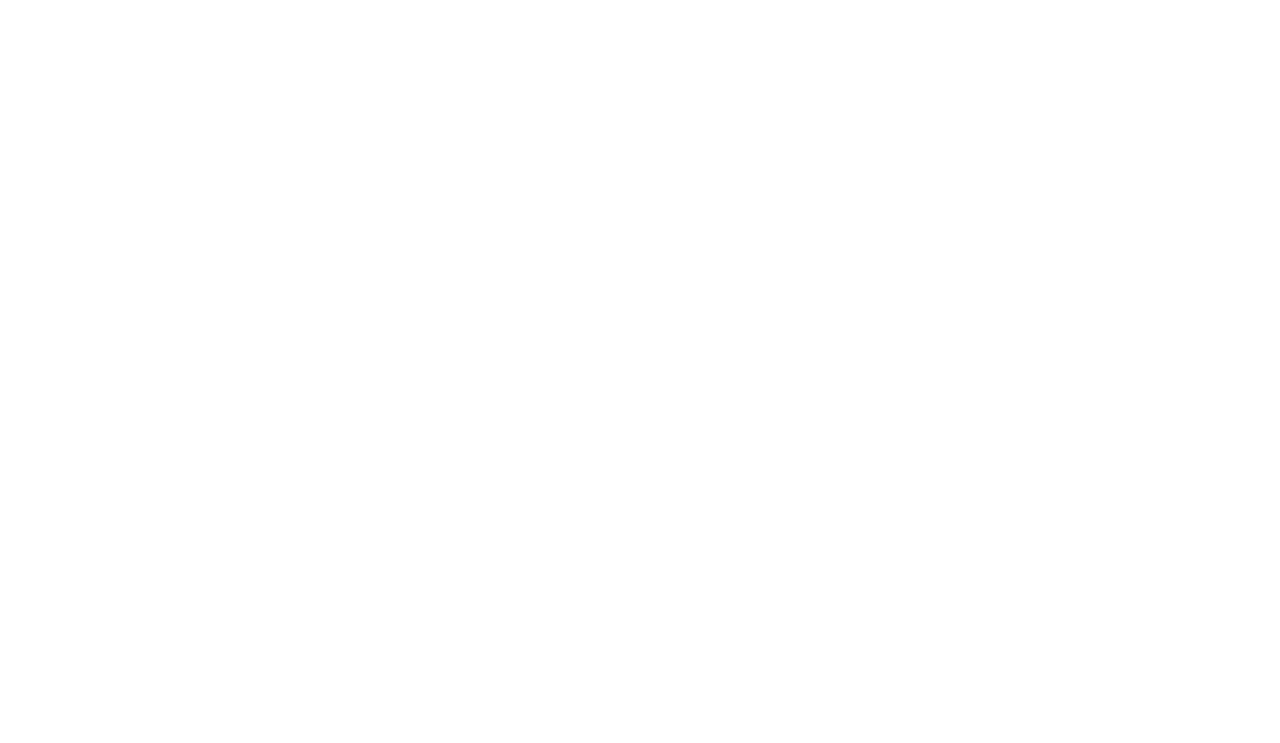
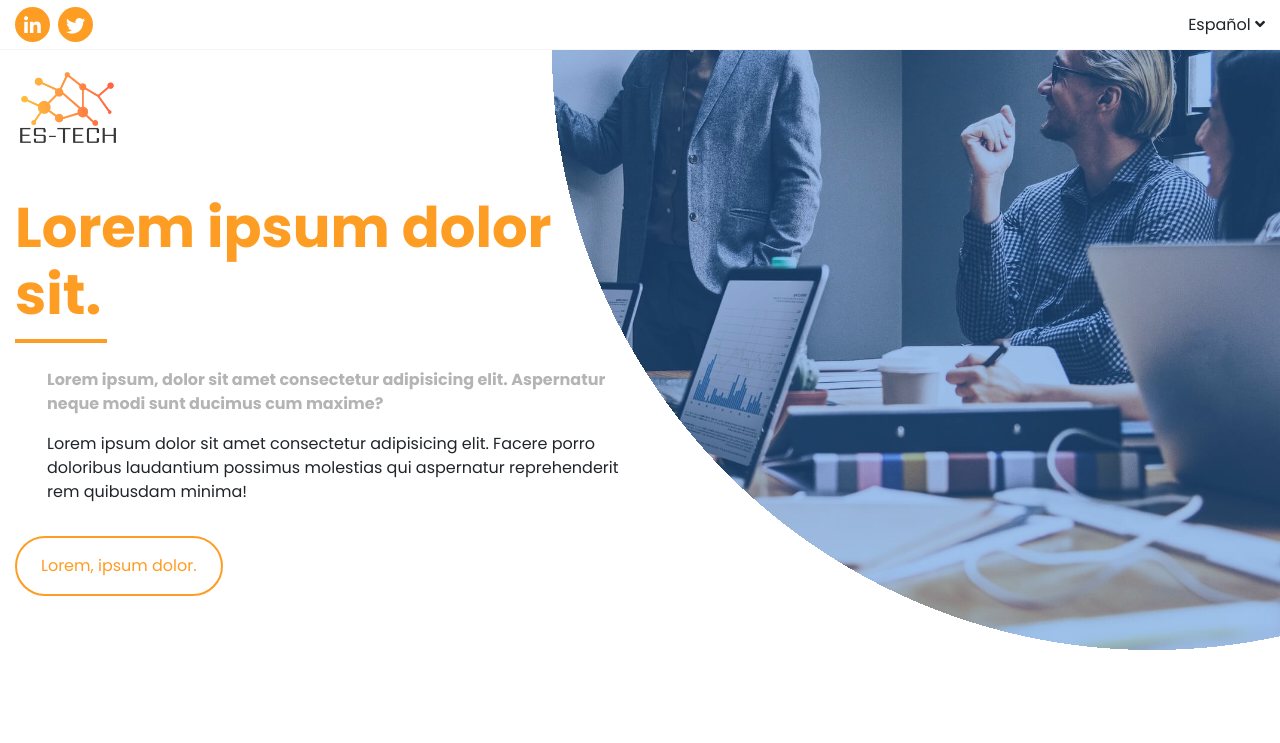
Before and after one commit to abrahamemamani/es-tech, a website: page index.html in a window 1280 px wide. Drawn offline with nearby package versions, Linux system fonts and the light colour scheme.

Commit message:
Se crea la branch 'my-branch-header' con el diseño casi terminado

```diff
--- a/index.html
+++ b/index.html
@@ -7,6 +7,7 @@
 	<meta name="keywords" content="HTML, CSS, JavaScript, Sass, Bootstrap, Git">
 	<meta name="author" content="ES-Tech">
 	<title>ES-Tech</title>
+	<link rel="icon" href="images/favicon.png" type="image/png" sizes="32x32">
 	<link rel="stylesheet" href="https://use.fontawesome.com/releases/v5.4.2/css/all.css"
 	integrity="sha384-/rXc/GQVaYpyDdyxK+ecHPVYJSN9bmVFBvjA/9eOB+pb3F2w2N6fc5qB9Ew5yIns" crossorigin="anonymous">
 	<link href="https://fonts.googleapis.com/icon?family=Material+Icons" rel="stylesheet">
@@ -19,7 +20,54 @@
 
 	<div class="app-wrapper">
 		<!-- Code here! -->
-
+		<header class="app-header">
+			<div class="app-header__bar-top first-color">
+				<div class="container-fluid">
+					<div class="d-flex justify-content-between align-items-center">
+						<div>
+							<ul class="social-links d-flex">
+								<li class="social-links__item"><a class="social-links__link" href="#"><i class="is-icon fab fa-linkedin-in"></i></a></li>
+								<li class="social-links__item"><a class="social-links__link" href="#"><i class="is-icon fab fa-twitter"></i></a></li>
+							</ul>
+						</div>
+						<div>
+							<div class="app-header__bar-top-lang">
+								<span>Español</span>
+								<i class="fas fa-angle-down"></i>
+							</div>
+						</div>
+					</div>
+				</div>
+			</div>
+			<div class="app-banner first-color">
+				<div class="app-banner__brand-container">
+					<div class="container-fluid">
+						<a href="./">
+							<img class="app-banner__brand" src="images/brand.png" alt="">
+						</a>
+					</div>
+				</div>
+				<div class="container-fluid">
+					<div class="row">
+						<div class="col-md-6">
+							<div class="app-banner__data-container">
+								<h1 class="app-banner__title">Lorem ipsum dolor sit.</h1>
+								<p class="app-banner__description--bold">
+									Lorem ipsum, dolor sit amet consectetur adipisicing elit.
+									Aspernatur neque modi sunt ducimus cum maxime?
+								</p>
+								<p class="app-banner__description">
+									Lorem ipsum dolor sit amet consectetur adipisicing elit.
+									Facere porro doloribus laudantium possimus molestias qui aspernatur
+									reprehenderit rem quibusdam minima!
+								</p>
+								<button class="m-btn btn-curve">Lorem, ipsum dolor.</button>
+							</div>
+						</div>
+					</div>
+				</div>
+			</div>
+		</header>
 	</div>
 
 	<script src="https://ajax.googleapis.com/ajax/libs/jquery/1.12.4/jquery.min.js"></script>
--- a/sass/base/_init.scss
+++ b/sass/base/_init.scss
@@ -1,5 +1,12 @@
 // ### Inicializa estilos de etiquetas ###
 
+body {
+    font-family: var(--first-font);
+}
 figure{
     margin: 0;
 }
+ul{
+    margin-bottom: 0;
+    padding-left: 0;
+}
--- /dev/null
+++ b/sass/modules/_banner.scss
@@ -0,0 +1,52 @@
+.app-banner{
+    --image     : url(../images/banner.jpg);
+    --radius    : 1200px;
+    --size      : 100%;
+    position: relative;
+    padding-top: 9rem;
+    padding-bottom: 9rem;
+    background : radial-gradient(circle var(--radius) at 90% 0, rgba($second-color, .4) 50%, #fff 50%),
+                 var(--image) no-repeat right / auto var(--size);
+
+    &__title{
+        position: relative;
+        color: var(--color);
+        font: {
+            size: 3.5em;
+            weight: bold;
+        }
+        &::selection{
+            color: #fff;
+            background-color: var(--color);
+        }
+        &::after{
+            content: '';
+            position: absolute;
+            bottom: -15px;
+            left: 0;
+            height: 4px;
+            width: 15%;
+            background-color: var(--color);
+        }
+    }
+    &__description, &__description--bold{
+        margin-left: 2em;
+    }
+    &__description{
+        margin-bottom: 2em;
+    }
+    &__description--bold{
+        font-weight: bold;
+        color: lighten(#9A9A9A, 10%);
+        margin-top: 2.5em;
+    }
+    &__brand-container{
+        position: absolute;
+        top: 15px;
+        left: 0;
+        width: 100%;
+    }
+    &__brand{
+        height: 85px;
+    }
+}
--- /dev/null
+++ b/sass/modules/_buttons.scss
@@ -0,0 +1,31 @@
+.m-btn{
+    font: {
+        weight: 300;
+        size: 1rem;
+    }
+    text: {
+        align: center;
+        decoration: none;
+    }
+    display: inline-block;
+    border: 1px solid transparent;
+    padding: .375rem .75rem;
+    line-height: 1.5;
+    white-space: nowrap;
+    vertical-align: middle;
+    user-select: none;
+    cursor: pointer;
+}
+
+.btn-curve{
+    padding: 1rem 1.5rem;
+    border-radius: 2rem;
+    color: var(--color);
+    border: 2px solid var(--color);
+    background-color: transparent;
+    transition: all .25s ease;
+    &:hover{
+        color: #fff;
+        background-color: var(--color);
+    }
+}
--- /dev/null
+++ b/sass/modules/_header.scss
@@ -0,0 +1,32 @@
+.app-header{
+    background-color: #fff;
+    &__bar-top{
+        padding: 7px 0;
+        border-bottom: 1px solid #f6f6f6;
+        &-lang{
+            cursor: pointer;
+        }
+    }
+}
+
+.social-links{
+    &__item{
+        list-style: none;
+        margin-right: 8px;
+    }
+    &__link{
+        text-decoration: none;
+    }
+    & .is-icon{
+        display: inline-block;
+        font-size: 1.2em;
+        background-color: var(--color);
+        color: #fff;
+        padding: 5px;
+        border-radius: 50%;
+        height: 35px;
+        width: 35px;
+        text-align: center;
+        line-height: 27px;
+    }
+}
--- a/sass/template.scss
+++ b/sass/template.scss
@@ -1,7 +1,10 @@
-@import "theme/theme";
+@import 'theme/theme';
 @import 'utilities';
 @import 'base/init';
 @import "hacks/hacks";
-@import 'modules/modules';
+//@import 'modules/modules';
+@import 'modules/header';
+@import 'modules/banner';
+@import 'modules/buttons';
 @import 'layout';
 @import 'states';
--- a/sass/theme/_theme.scss
+++ b/sass/theme/_theme.scss
@@ -5,3 +5,13 @@
     --first-color   : #FE9D24;
     --second-color  : #0D66D0;
 }
+
+$first-color : #FE9D24;
+$second-color: #0D66D0;
+
+.first-color{
+    --color : var(--first-color);
+}
+.second-color{
+    --color : var(--second-color);
+}
```
Also changed, not shown: css/template.css, images/IMG001.jpg (deleted), images/banner.jpg (added), images/brand.png (added), images/favicon.png (added).
